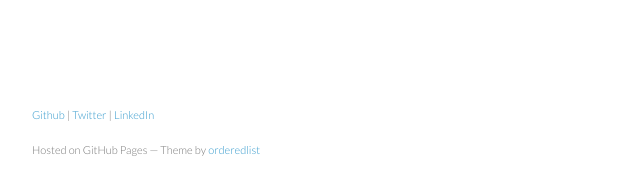
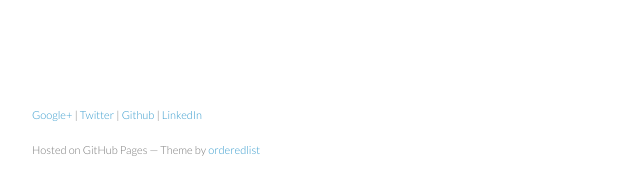
Before and after one commit to acdesouza/acdesouza.github.io, a Jekyll site: the page built from index.html, in a window 1280 px wide. Shown: the part 677-872 px from the top of the page, without its empty margins (178-820 px from the left). Built offline with Jekyll 4.4.1, drawn with Linux system fonts in a browser that asks for light colours; Markdown is read by kramdown in place of the engine named in the settings; comment, search, counter and statistics services are not loaded.

Commit message:
Adds Google+ Profile as publisher.

```diff
--- a/_layouts/base.html
+++ b/_layouts/base.html
@@ -20,13 +20,15 @@
   </head>
   <body>
     <div class="wrapper">
+
       {{ content }}
 
       <footer>
         <p><small>
-          <a href="https://github.com/acdesouza" target="_github">Github</a> |
-          <a href="https://twitter.com/acdesouza" target="_twitter">Twitter</a> |
-          <a href="http://br.linkedin.com/in/acdesouza" target="_linkedin">LinkedIn</a>
+          <a href="https://plus.google.com/+AntonioCarlosdaGraçaMotaDurãodeSouza" rel="publisher" target="_google+">Google+</a> |
+          <a href="https://twitter.com/acdesouza" rel="publisher" target="_twitter">Twitter</a> |
+          <a href="https://github.com/acdesouza" rel="publisher" target="_github">Github</a> |
+          <a href="http://br.linkedin.com/in/acdesouza" rel="publisher" target="_linkedin">LinkedIn</a>
         </small></p>
         <p><small>Hosted on GitHub Pages &mdash; Theme by <a href="https://github.com/orderedlist">orderedlist</a></small></p>
       </footer>
```
